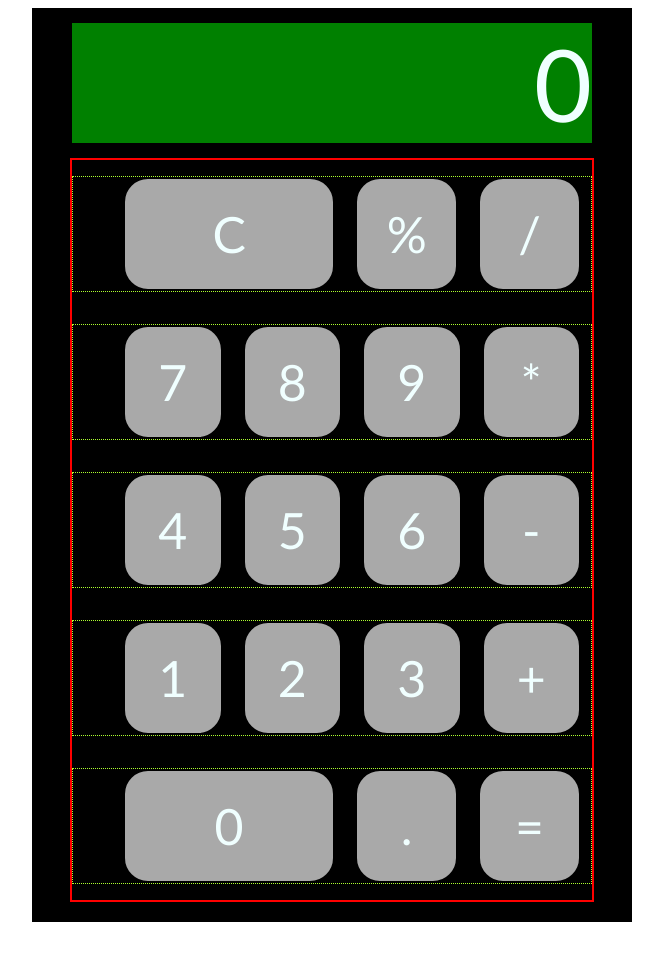
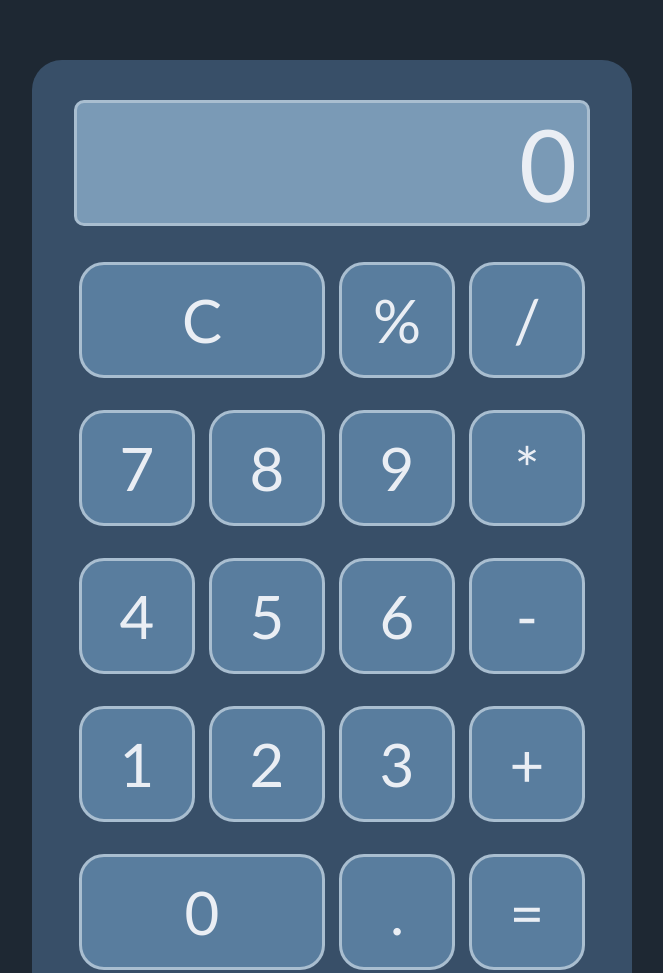
Before and after one commit to croserocks/my-calc, a plain HTML site: page index.html in a window 1280 px wide. Shown: the top 973 px of the page, without its empty margins (308-971 px from the left). Before the commit the page ends 930 px from the top, so only its background shows below. Drawn offline with Linux system fonts and the light colour scheme.

Commit message:
Layout complete

```diff
--- a/index.html
+++ b/index.html
@@ -8,7 +8,9 @@
     <body>
         <div class="container">
             <div class="card">
-                <div class="calcWindow">0</div> <!-- This is the input/output screen -->
+                <div class="calcWindow">
+                    <div class="inputOutput">0</div>
+                </div> <!-- This is the input/output screen -->
                 <div class="keyPad">
                     <ul class="topRow">
                         <li class="clearAll">C</li> <!-- Set to double width-->
--- a/styles.css
+++ b/styles.css
@@ -1,18 +1,19 @@
 body {
     font-family: 'Trebuchet MS', 'Lucida Sans Unicode', 'Lucida Grande', 'Lucida Sans', Arial, sans-serif;
-    color: azure;
+    color: #EAEEF4;
+    background-color: #1E2833;
 }
 
 .container {
-    background: black;
+    background: #384F68;
     width: 600px;
-    margin: auto;
+    margin: 60px auto;
     display: flex;
     flex-direction: column;
+    border-radius: 30px;
 }
 
 .card {
-    /* background-color: brown; */
     display: flex;
     flex-direction: column;
     margin-bottom: 20px;
@@ -20,40 +21,45 @@ body {
 }
 
 .calcWindow {
-    background: green;
+    background: #7A9AB6;
     height: 120px;
-    width: 520px;
-    margin: 15px;
+    width: 510px;
+    margin: 40px 20px 20px;
+    border-radius: 10px;
+    border: 3px solid #A9BED0;
+}
+
+.inputOutput {
+    font-size: 100px;
     display: flex;
-    font-size: 100px;
     justify-content: flex-end;
+    padding-right: 10px;
 }
 
 .keyPad {
     display: flex;
     flex-direction: column;
-    border: 2px solid red;
     width: 520px;
 }
 
 ul {
     display: flex;
-    border: 1px dotted greenyellow; /* Need to figure out why this is not centering. */
+    padding: 0; /* Address default padding interferes with list items causing them to shift right */
 }
 
 li {
     list-style-type: none;
-    font-size: 50px;
+    font-size: 60px;
     width: 70px;
     height: 70px;
-    background: darkgrey;
-    border: 2px solid black;
+    background: #597D9E;
+    border: 3px solid #A9BED0;
     border-radius: 25px;
     display: flex;
     justify-content: center;
     align-items: center;
     padding: 20px;
-    margin: auto 10px;
+    margin: auto;
 }
 
 .numZero,
```
